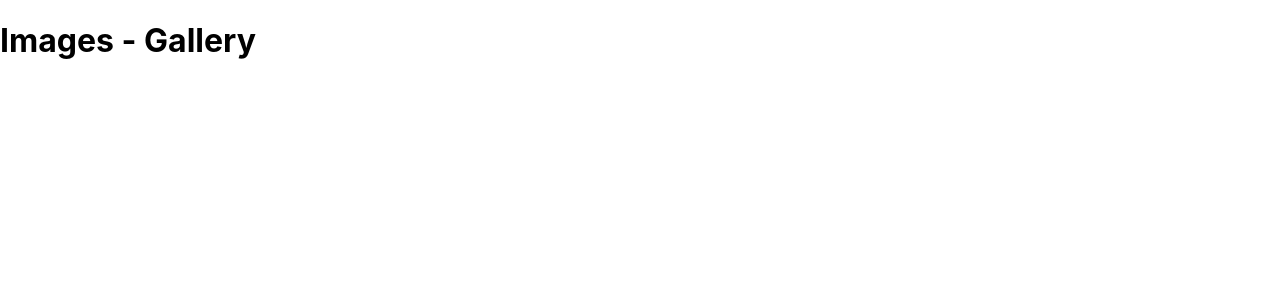
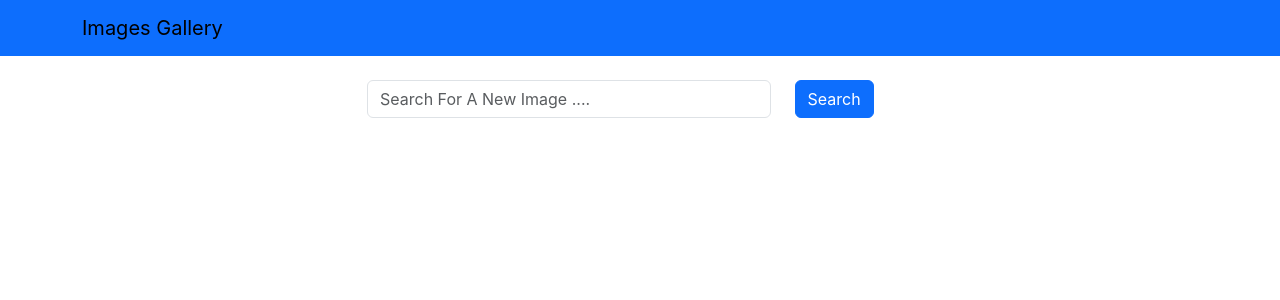
Before and after one commit to newcomer119/images-gallery, a React (Create React App) app in the folder frontend/: page / in a window 1280 px wide. Shown: the top 300 px of the page. Built offline with nearby package versions, Linux system fonts and the light colour scheme.

Commit message:
changed searched component

```diff
--- a/frontend/src/App.js
+++ b/frontend/src/App.js
@@ -1,8 +1,21 @@
+import { useState } from 'react'
 import React from 'react'
-function App(){
+import 'bootstrap/dist/css/bootstrap.min.css'
+import Header from './Components/Header'
+import Search from './Components/Search'
+
+const App = () => {
+
+  const [word,setWord] = useState('');
+  const handleSearchSubmit = (e) => {
+    e.preventDefault();
+    console.log(word);
+  }
+
   return(
     <div className="App">
-      <h1>Images - Gallery</h1>
+      < Header title="Images Gallery"/>
+      < Search word={word} setWord={setWord} handleSubmit={handleSearchSubmit}/>
     </div>
   )
 }
--- /dev/null
+++ b/frontend/src/Components/Header.js
@@ -0,0 +1,18 @@
+import React from "react";
+import { Navbar , Container} from "react-bootstrap";
+
+// const navbarStyle = {
+//     backGroundColor : 'lightblue'
+// };
+
+const Header = ({ title }) => {
+  return (
+    <Navbar bg="primary" data-bs-theme="light">
+        <Container>
+            <Navbar.Brand href="/">{title}</Navbar.Brand>
+        </Container>
+    </Navbar>
+  );
+};
+
+export default Header;
--- /dev/null
+++ b/frontend/src/Components/Search.js
@@ -0,0 +1,29 @@
+import React from "react";
+import { Container, Row, Col } from "react-bootstrap";
+import { Form, Button } from "react-bootstrap";
+
+const Search = ( { word, setWord, handleSubmit } ) => {
+  return (
+    <Container className="mt-4">
+      <Row className="justify-content-center">
+        <Col xs={12} md={8} lg={6}>
+          <Form onSubmit={handleSubmit}>
+            <Row>
+              <Col xs={9}>
+                <Form.Control
+                    type="text"
+                    value={word}
+                    onChange={(e) => setWord(e.target.value)}
+                    placeholder="Search For A New Image .... " />
+              </Col>
+              <Col>
+                <Button variant="primary" type="submit">Search</Button>
+              </Col>
+            </Row>
+          </Form>
+        </Col>
+      </Row>
+    </Container>
+  );
+};
+export default Search;
```
